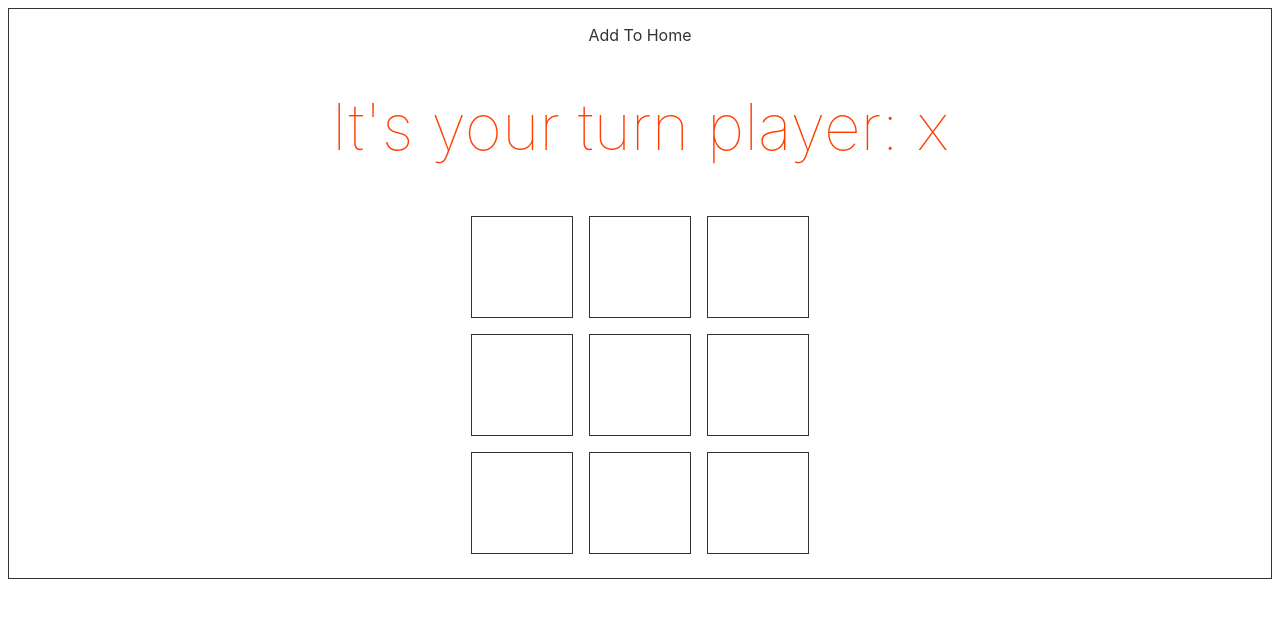
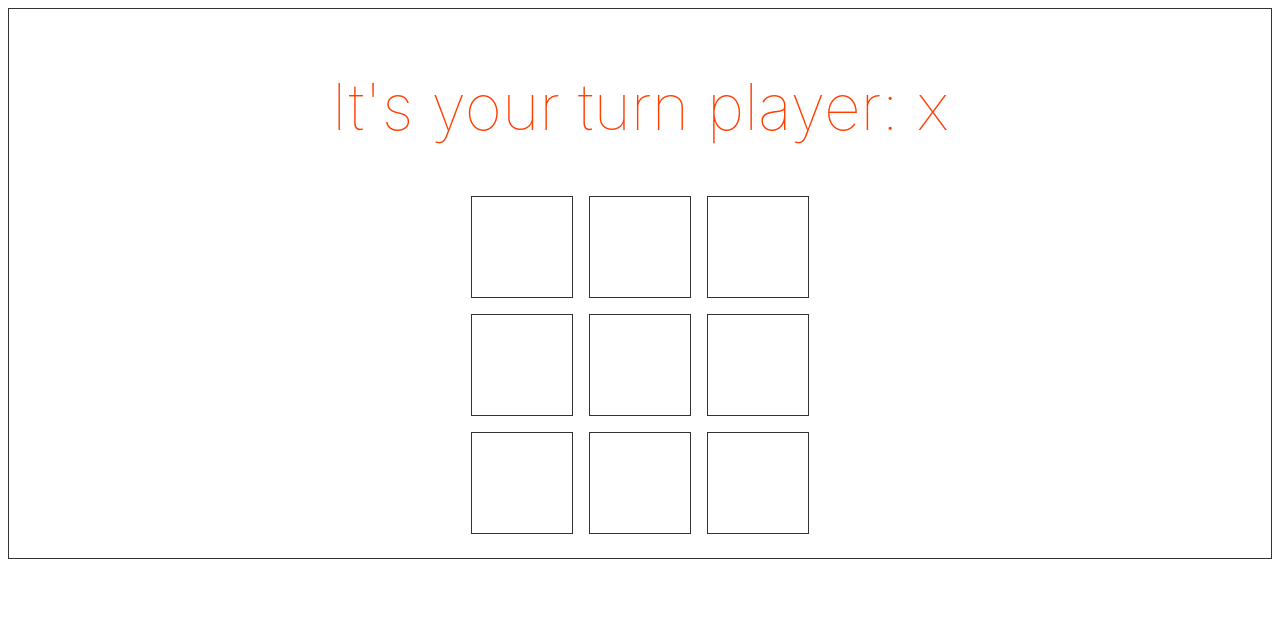
Before and after one commit to svenlindstroem/svelte-tictactoe, a Svelte app: page / in a window 1280 px wide. Shown: the top 618 px of the page. Built offline with nearby package versions, Linux system fonts and the light colour scheme.

Commit message:
Adding install button

```diff
--- a/src/App.svelte
+++ b/src/App.svelte
@@ -1,4 +1,5 @@
 <script>
+  import Install from "./Install.svelte";
   import Cell from "./Cell.svelte";
 
   // initial values are ''
@@ -90,7 +91,7 @@
 </style>
 
 <main>
-  <div>Add To Home</div>
+  <Install />
   {#if !winner}
     <h1>It's your turn player: {currentPlayer}</h1>
   {/if}
```
